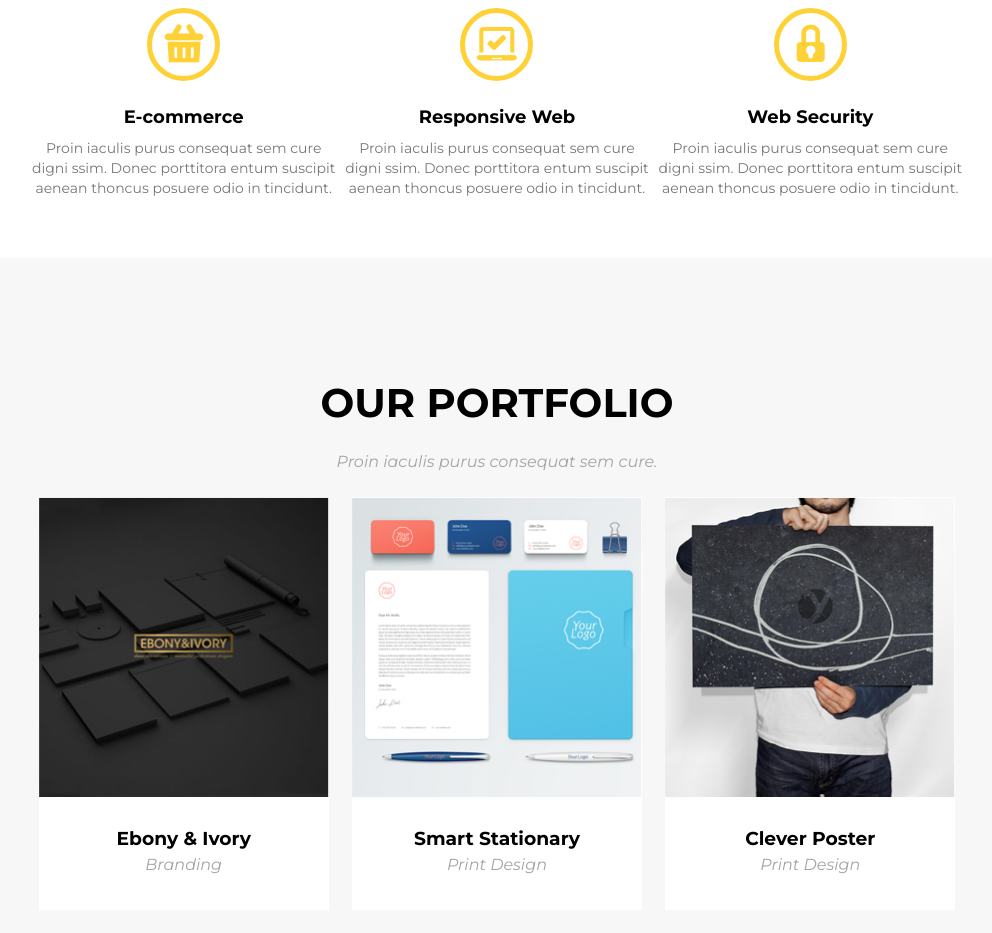
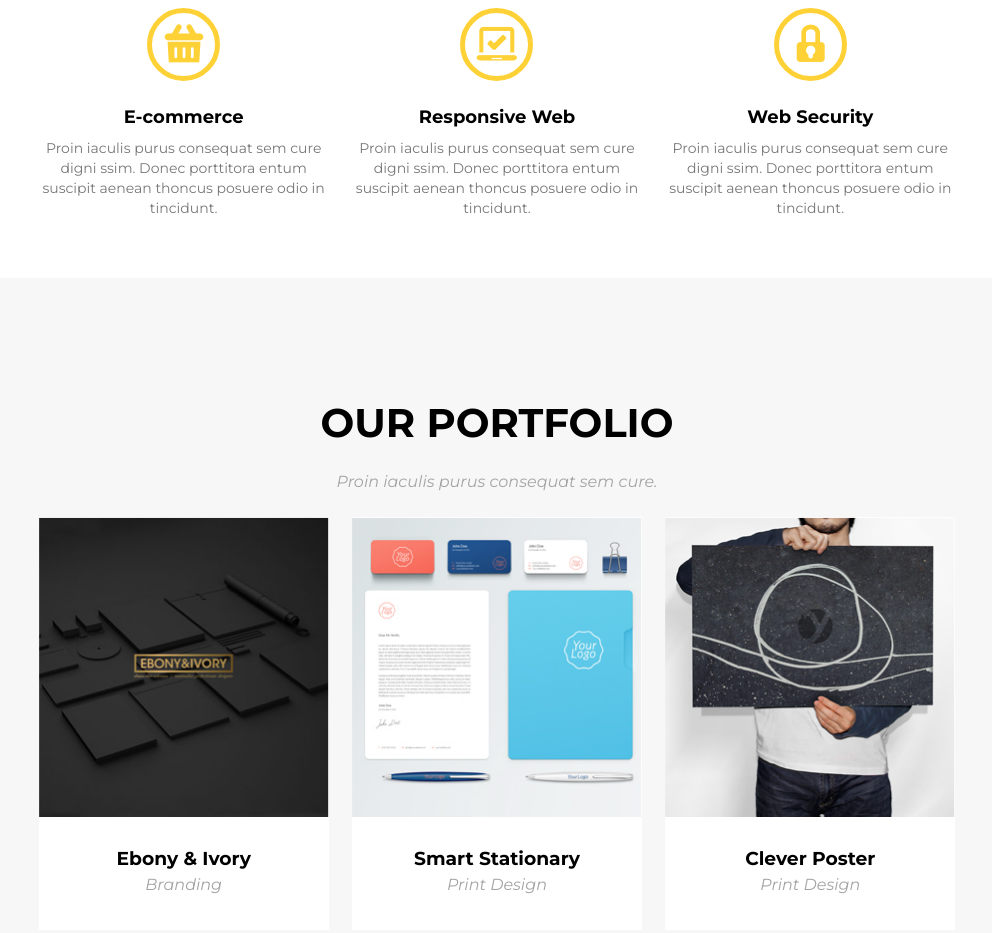
Before and after one commit to Ma-Der/zadanie-7.7, a website: page index.html in a window 1280 px wide. Shown: the part 1080-2013 px from the top of the page, without its empty margins (143-1135 px from the left). Drawn offline with Linux system fonts and the light colour scheme.

Commit message:
Fix bugs with text padding

```diff
--- a/sass/_services.scss
+++ b/sass/_services.scss
@@ -36,6 +36,6 @@
     color: #777;
     font-size: 14px;
     line-height: 20px;
-
+    padding: 0 5px;
   }
 }
```
Also changed, not shown: css/style.css, 1 other file.
